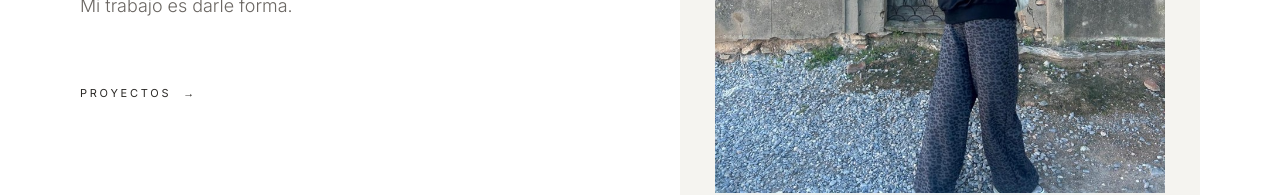
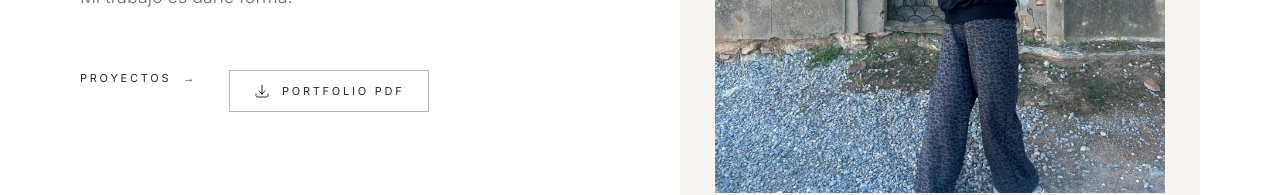
Before and after one commit to martagea5/marta-gea-portfolio, a Next.js app: page / in a window 1280 px wide. Shown: the part 543-738 px from the top of the page. Built offline with nearby package versions, Linux system fonts and the light colour scheme; no server answers.

Commit message:
Añadir presentación portfolio PDF en hero y contacto

```diff
--- a/src/components/Contact.tsx
+++ b/src/components/Contact.tsx
@@ -64,8 +64,28 @@ export default function Contact() {
           whileInView={{ opacity: 1, y: 0 }}
           viewport={{ once: true }}
           transition={{ duration: 0.5, delay: 0.2 }}
-          className="mb-14 flex flex-col sm:flex-row items-center justify-center gap-4"
+          className="mb-14 flex flex-col sm:flex-row flex-wrap items-center justify-center gap-4"
         >
+          <a
+            href={asset("/portfolio-presentacion.pdf")}
+            download="Portfolio_MartaGea.pdf"
+            className="inline-flex items-center gap-3 px-8 py-4 bg-white text-charcoal text-[11px] tracking-[0.25em] uppercase hover:bg-stone-100 transition-all duration-300 group"
+          >
+            <svg
+              viewBox="0 0 24 24"
+              fill="none"
+              stroke="currentColor"
+              strokeWidth="1.5"
+              className="w-4 h-4 group-hover:translate-y-0.5 transition-transform duration-300"
+            >
+              <path
+                strokeLinecap="round"
+                strokeLinejoin="round"
+                d="M3 16.5v2.25A2.25 2.25 0 005.25 21h13.5A2.25 2.25 0 0021 18.75V16.5M16.5 12L12 16.5m0 0L7.5 12m4.5 4.5V3"
+              />
+            </svg>
+            Descargar portfolio
+          </a>
           <a
             href={`${asset("/cv-marta-gea.pdf")}?v=2026`}
             download="CV_MartaGea.pdf"
--- a/src/components/Hero.tsx
+++ b/src/components/Hero.tsx
@@ -65,31 +65,41 @@ export default function Hero() {
 
         </p>
 
+        <div className="flex flex-col sm:flex-row items-center lg:items-start gap-5 sm:gap-8">
           <a
-
             href="#proyectos"
-
             onClick={(e) => {
-
               e.preventDefault();
-
               scrollToId("proyectos");
-
             }}
-
             className="inline-flex items-center gap-3 text-[11px] tracking-[0.25em] uppercase text-charcoal hover:text-stone-500 transition-colors duration-300 group"
-
           >
-
             PROYECTOS
-
             <span className="inline-block transition-transform duration-300 group-hover:translate-x-1">
-
               →
-
             </span>
-
           </a>
+          <a
+            href={asset("/portfolio-presentacion.pdf")}
+            download="Portfolio_MartaGea.pdf"
+            className="inline-flex items-center gap-3 px-6 py-3 border border-stone-300 text-[11px] tracking-[0.25em] uppercase text-charcoal hover:bg-charcoal hover:text-white hover:border-charcoal transition-all duration-300 group"
+          >
+            <svg
+              viewBox="0 0 24 24"
+              fill="none"
+              stroke="currentColor"
+              strokeWidth="1.5"
+              className="w-4 h-4 group-hover:translate-y-0.5 transition-transform duration-300"
+            >
+              <path
+                strokeLinecap="round"
+                strokeLinejoin="round"
+                d="M3 16.5v2.25A2.25 2.25 0 005.25 21h13.5A2.25 2.25 0 0021 18.75V16.5M16.5 12L12 16.5m0 0L7.5 12m4.5 4.5V3"
+              />
+            </svg>
+            Portfolio PDF
+          </a>
+        </div>
 
       </motion.div>
 
```
Also changed, not shown: 1 other file (tests, documents, lock files or other folders). Lines whose indentation alone changed are shown as unchanged.
